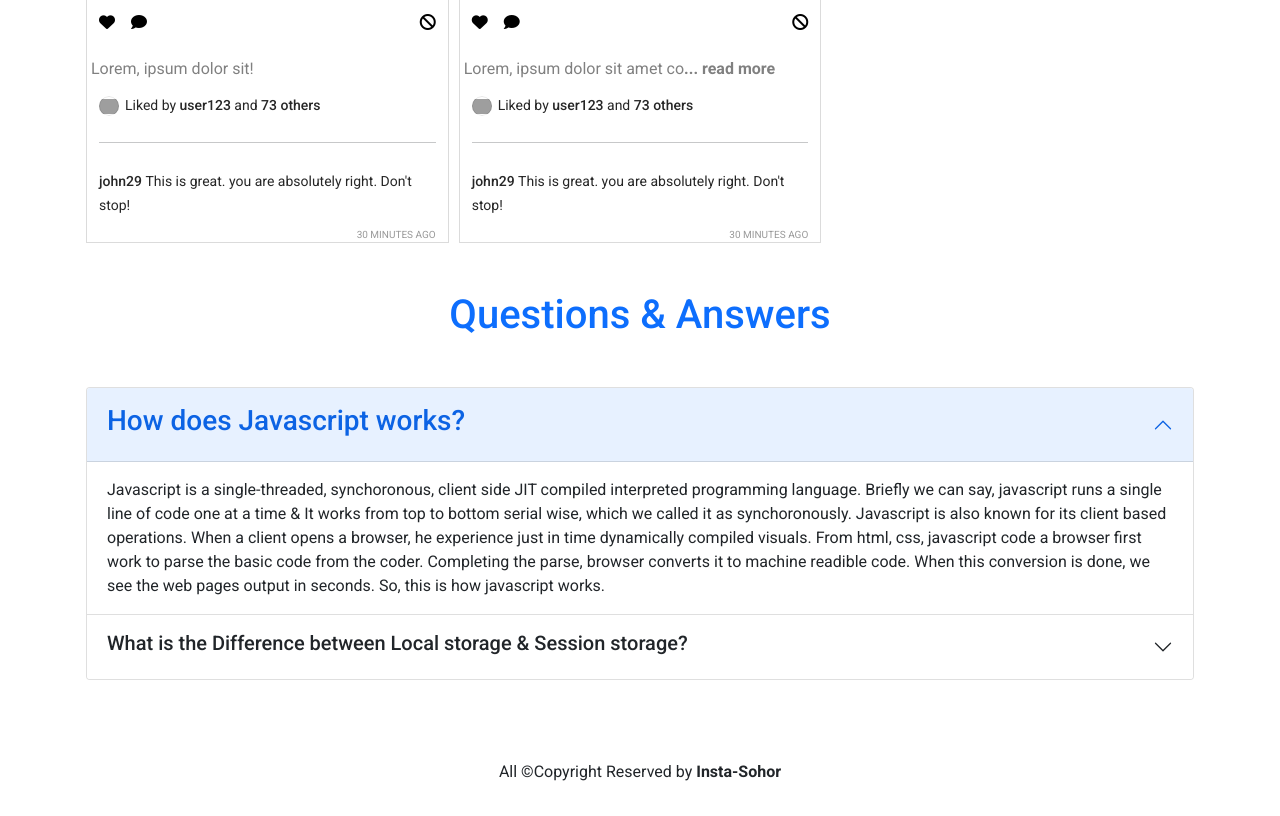
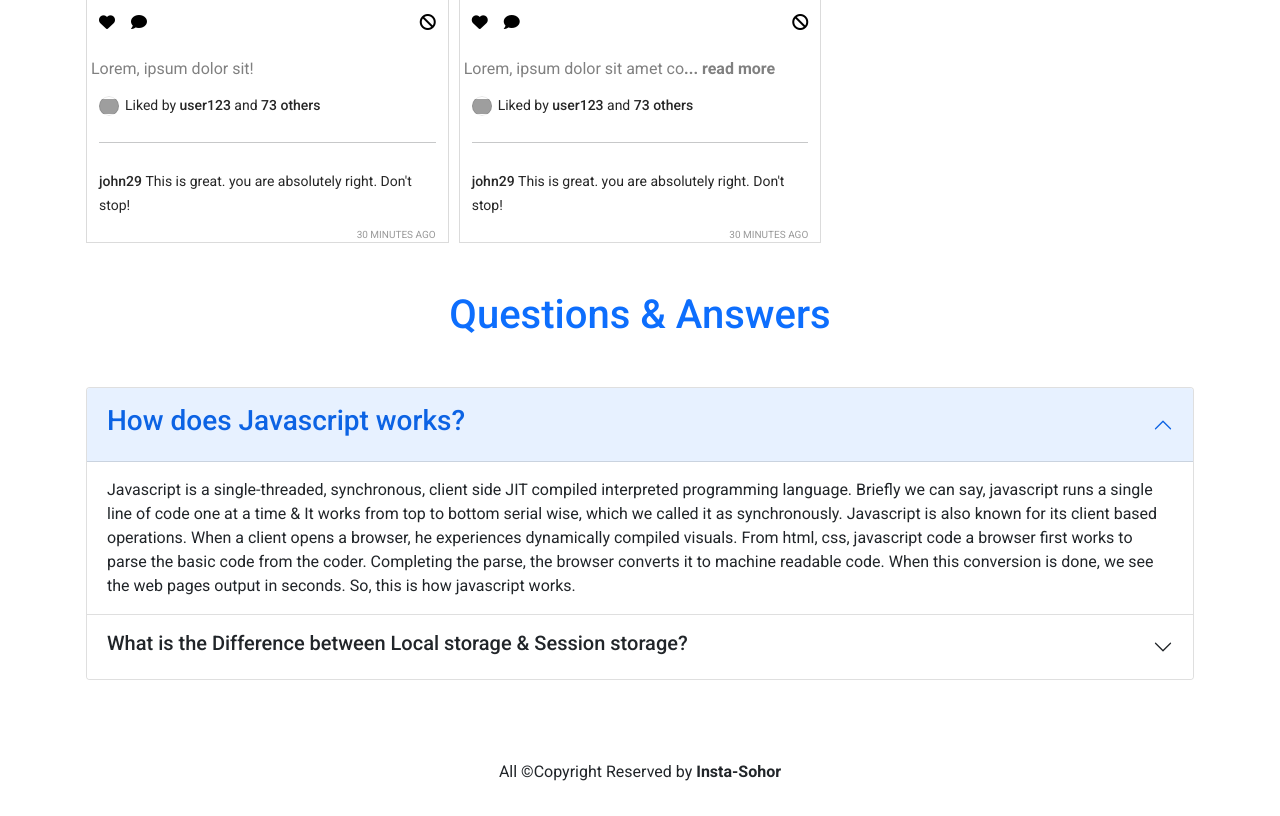
Before and after one commit to hexaalif/insta-shohor, a plain HTML site: page index.html in a window 1280 px wide. Shown: the part 1289-2105 px from the top of the page. Drawn offline with nearby package versions, Linux system fonts and the light colour scheme; grey boxes are pictures that could not be loaded.

Commit message:
spelling

```diff
--- a/index.html
+++ b/index.html
@@ -91,7 +91,7 @@
                       </h2>
                       <div id="collapseOne" class="accordion-collapse collapse show" aria-labelledby="headingOne" data-bs-parent="#accordionExample">
                         <div class="accordion-body">
-                          Javascript is a single-threaded, synchoronous, client side JIT compiled interpreted programming language. Briefly we can say, javascript runs a single line of code one at a time & It works from top to bottom serial wise, which we called it as synchoronously. Javascript is also known for its client based operations. When a client opens a browser, he experience just in time dynamically compiled visuals. From html, css, javascript code a browser first work to parse the basic code from the coder. Completing the parse, browser converts it to machine readible code. When this conversion is done, we see the web pages output in seconds. So, this is how javascript works.
+                            Javascript is a single-threaded, synchronous, client side JIT compiled interpreted programming language. Briefly we can say, javascript runs a single line of code one at a time & It works from top to bottom serial wise, which we called it as synchronously. Javascript is also known for its client based operations. When a client opens a browser, he experiences dynamically compiled visuals. From html, css, javascript code a browser first works to parse the basic code from the coder. Completing the parse, the browser converts it to machine readable code. When this conversion is done, we see the web pages output in seconds. So, this is how javascript works.
                         </div>
                       </div>
                     </div>
```
